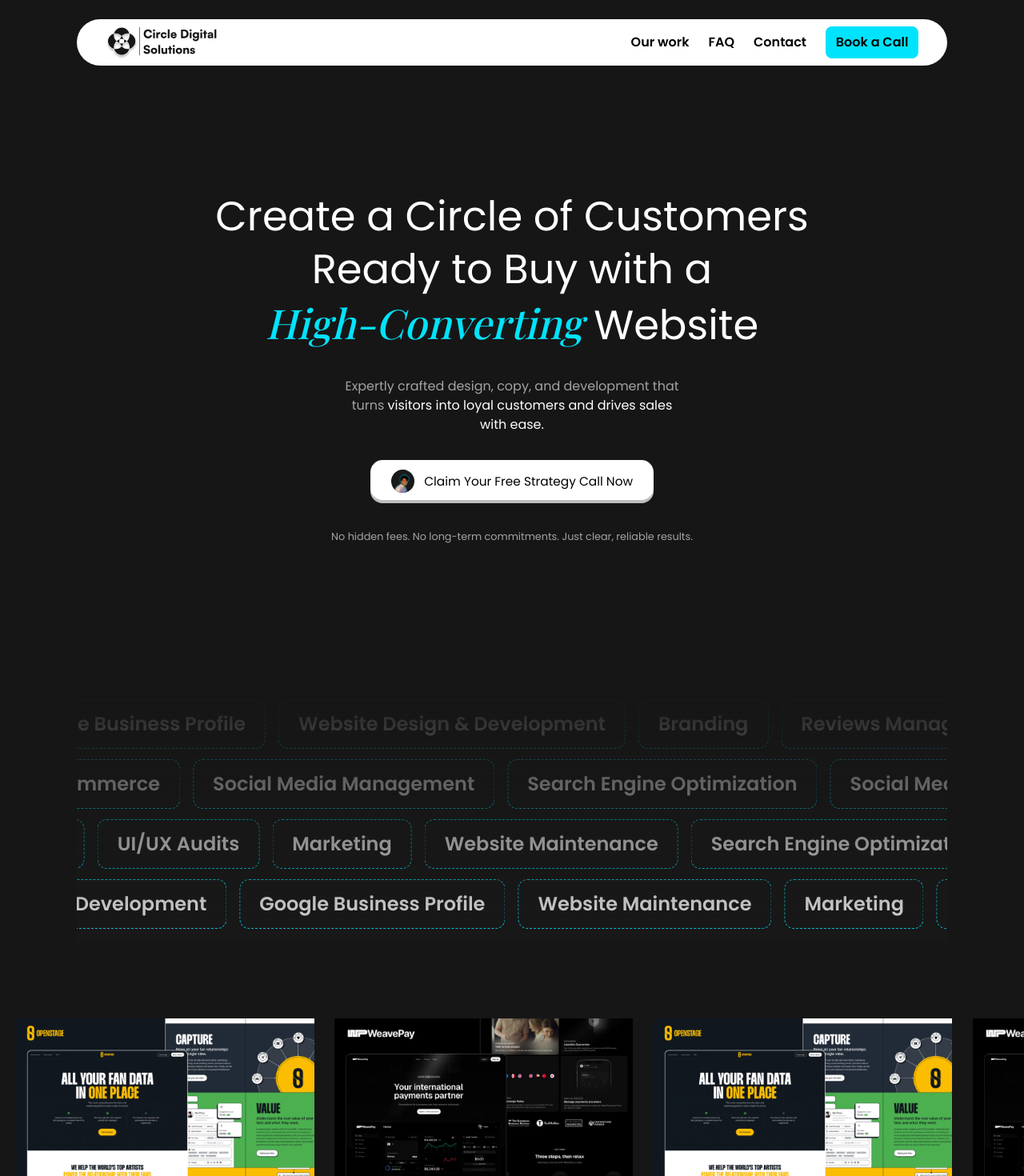
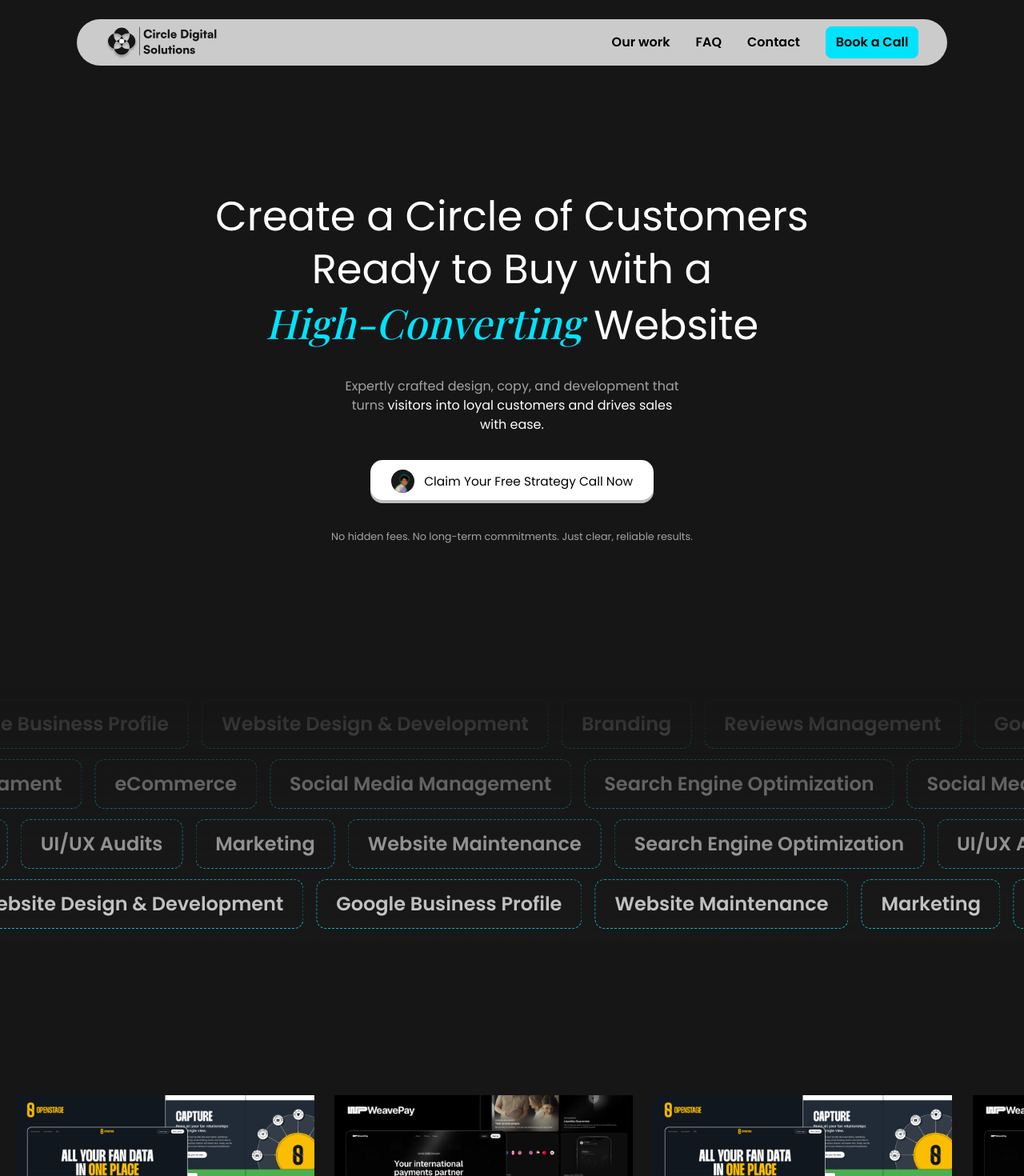
Before and after one commit to anirudh-saini/circle, a React (Create React App) app: page / in a window 1280 px wide. Shown: the top 1470 px of the page at 80% size. Built offline with nearby package versions, Linux system fonts and the light colour scheme; a web font is replaced by a local one.

Commit message:
fixed everything

```diff
--- a/src/component/Accordion/accordion.module.scss
+++ b/src/component/Accordion/accordion.module.scss
@@ -63,7 +63,7 @@
                     }
                     .AccordionDetails {
                         padding-inline: 1.5em;
-                        padding-block: 0.8em;
+                        padding-bottom: 0.8em;
                         p {
                             color: white;
                         }
@@ -111,7 +111,7 @@
                         // padding-inline: 3em;
                         text-decoration: none;
                         @include ab.screen-60 {
-                            width: 15em;
+                            width: 16.5em;
                         }
                     }
                 }
--- a/src/component/Clam/clam.module.scss
+++ b/src/component/Clam/clam.module.scss
@@ -15,5 +15,10 @@
         color: black;
         box-shadow: 0px -4px 0px 0px #00000040 inset;
         font-size: clamp(0.8rem, 1.2vi, 1.2rem);
+        transition: transform 0.3s ease, box-shadow 0.3s ease;
+
+        &:hover {
+            transform: translateY(-4px); /* Moves the button up */
+        }
     }
 }
--- a/src/component/Img_carousel/carousel.module.scss
+++ b/src/component/Img_carousel/carousel.module.scss
@@ -1,6 +1,6 @@
 @use "/src/styles/media_queries" as ab;
 .carousel {
-    margin-top: 6em;
+    margin-top: 12em;
     overflow: hidden;
     .slide {
         width: clamp(75em, 125vi, 125em);
--- a/src/component/Item_carousel/Item_carousel.js
+++ b/src/component/Item_carousel/Item_carousel.js
@@ -32,7 +32,7 @@ export const Item_carousel = () => {
     };
 
     return (
-        <div className={`container ${styles.carousel}`}>
+        <div className={` ${styles.carousel}`}>
             <div className={styles.left}>
                 {[...Array(3)].map((_, i) => (
                     <React.Fragment key={i}>
--- a/src/component/Nav/Nav.js
+++ b/src/component/Nav/Nav.js
@@ -57,7 +57,7 @@ export const Nav = () => {
         <nav
             className={`container ${styles.navbar} ${
                 !showNav ? styles.hide : ""
-            }`}
+            } `}
         >
             <div className={styles.navbar_logo}>
                 <img src="logo.svg" alt="logo" />
--- a/src/component/Nav/nav.module.scss
+++ b/src/component/Nav/nav.module.scss
@@ -5,14 +5,16 @@
     align-items: center;
     padding-block: 0.5rem;
     padding-inline: clamp(1.5em, 2.8vi, 2.8em);
-    background-color: #ffffff;
+    // background-color: rgba(255, 255, 255, 0.65);
     border-radius: 4em;
     // margin-top: clamp(1em, 2vi, 2em);
     top: 1.5em;
     position: sticky;
     z-index: 5;
     transition: transform 0.3s ease-in-out;
-    overflow-x: hidden;
+    overflow: hidden;
+    background-color: rgba(255, 255, 255, 0.782);
+
     &.hide {
         transform: translateY(-142%);
         transition: transform 0.3s ease-in-out;
@@ -58,7 +60,7 @@
     .nav_links {
         list-style: none;
         display: flex;
-        gap: 1.5rem;
+        gap: clamp(1.5em, 2.5vi, 2.5em);
         margin: 0;
         align-items: center;
 
@@ -91,9 +93,12 @@
             align-items: center;
             transition: right 0.3s ease-in-out;
             z-index: 9;
+            padding: 0;
 
             &.open {
+                transition: right 0.3s ease-in-out;
                 right: 0;
+                backdrop-filter: blur(none);
             }
 
             li {
```
